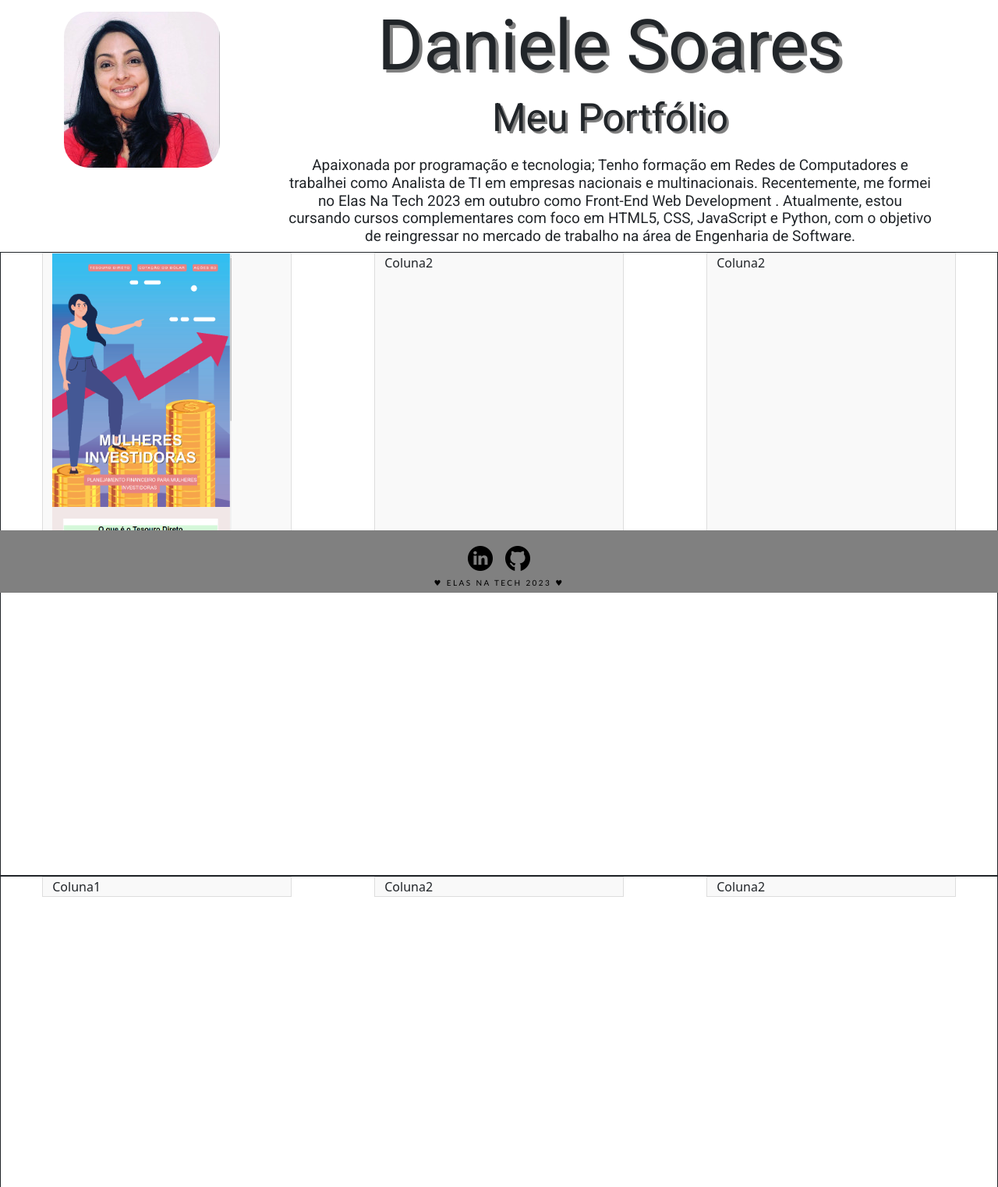
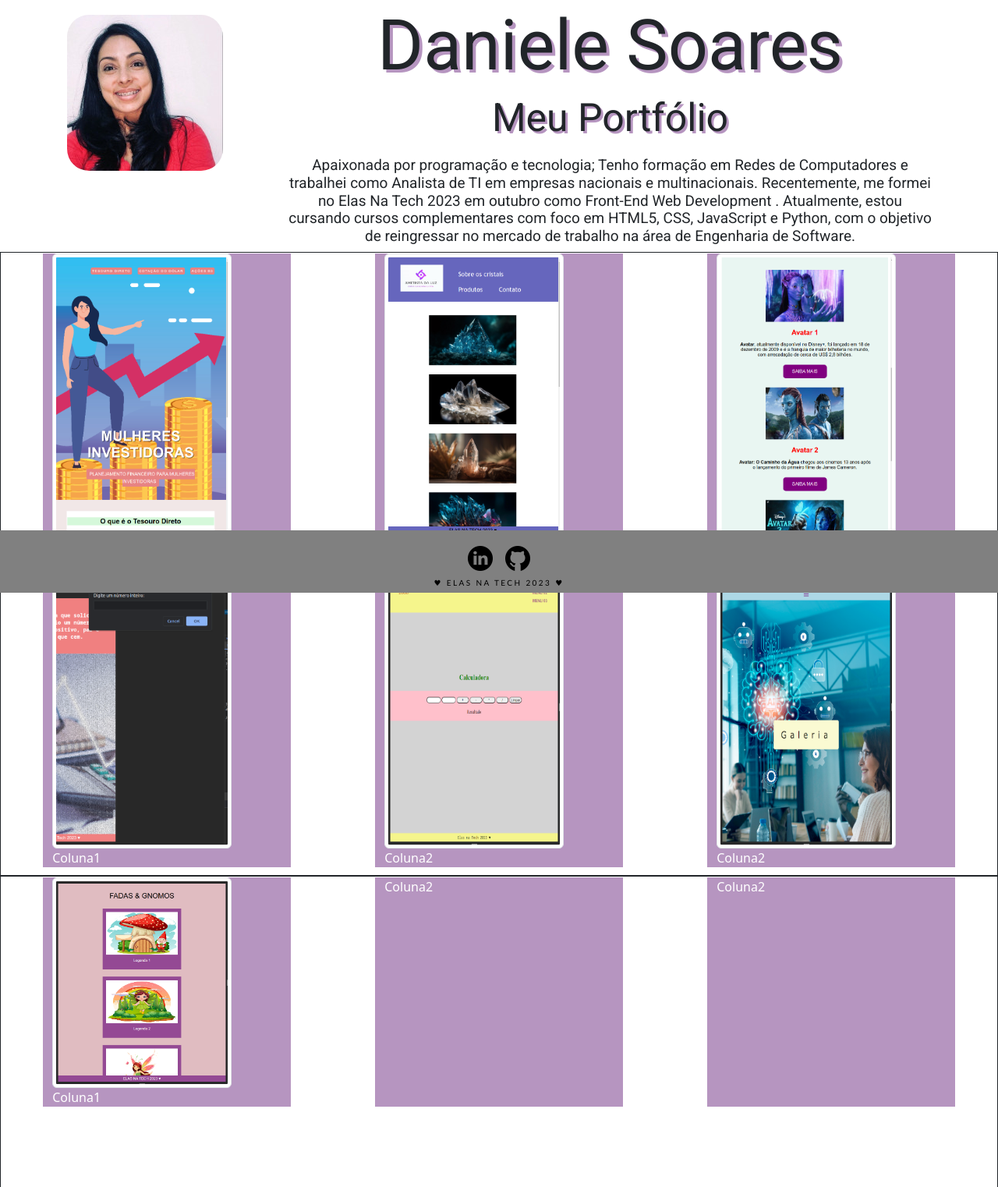
Before and after one commit to danisoaresl/danisoaresl2.github.io, a plain HTML site: page index.html in a window 1280 px wide. Shown: the part 40-1562 px from the top of the page at 78% size. Drawn offline with Linux system fonts and the light colour scheme; a web font is replaced by a local one.

Commit message:
atualizacao2712

```diff
--- a/index.html
+++ b/index.html
@@ -12,8 +12,9 @@
 
         <style type="text/css">
             .exemplo-cor{
-                background: #f9f9f9;
-                border: solid 1px #ddd;
+                background: #b695c0;
+                border: solid 1px white;
+                color: white;
             }
              </style>
 
@@ -45,7 +46,7 @@
             <section class="container">
                 <div class="row justify-content-left">
                     <div  class="col-3" >
-                        <img  id="img_circular" src="imagens/danisoares.jpeg">
+                        <img class="img-thumbnail" id="img_circular" src="imagens/danisoares.jpeg">
 
                     </div>
 
@@ -64,33 +65,39 @@
            <section style="border: solid 1px; height: 400px" class="container-fluid">
                 <div class="row justify-content-around">
                     <div class="col-3 exemplo-cor">
-                        <img src="imagens/proj1.png" width="230px">
+                        <img class="img-thumbnail" src="imagens/proj1.png" width="230px">
                         Coluna1
                     </div>
                     <div class="col-3 exemplo-cor">
+                        <img class="img-thumbnail" src="imagens/proj2.png" width="230px">
                         Coluna2
                     </div>
                     <div class="col-3 exemplo-cor">
+                        <img class="img-thumbnail" src="imagens/proj3.png" width="230px">
                         Coluna2
                     </div>
                 </div>
            </section>
            <section style="border: solid 1px; height: 400px" class="container-fluid">
-            <div class="row justify-content-around">
+            <div class="row justify-content-around" width="748px" height="278.09px">
                 <div class="col-3 exemplo-cor">
+                    <img class="img-thumbnail" src="imagens/proj4.png" width="230px">
                     Coluna1
                 </div>
                 <div class="col-3 exemplo-cor">
+                    <img class="img-thumbnail" src="imagens/proj5.png" width="230px">
                     Coluna2
                 </div>
                 <div class="col-3 exemplo-cor">
+                    <img class="img-thumbnail" src="imagens/proj6.png" width="230px">
                     Coluna2
                 </div>
             </div>
        </section>
        <section style="border: solid 1px; height: 400px" class="container-fluid">
-        <div class="row justify-content-around">
+        <div class="row justify-content-around" width="748px" height="278.09px">
             <div class="col-3 exemplo-cor">
+                <img class="img-thumbnail" src="imagens/proj7.png" width="230px">
                 Coluna1
             </div>
             <div class="col-3 exemplo-cor">
@@ -102,11 +109,11 @@
         </div>
    </section>
 
-           <section style="border: solid 1px; height: 400px" class="container">
-            <p>
+   <section style="border: solid 1px; height: 400px" class="container">
+    <p>
 
-            </p>
-           </section>
+    </p>
+   </section>
         </main>
 
         <footer>
--- a/style.css
+++ b/style.css
@@ -94,13 +94,13 @@
 
 #Sobre_Mim h1 {
     margin-top: 10px;
-    text-shadow: 4px 4px grey;
+    text-shadow: 4px 4px #b695c0;
     font-size: 90px;
     text-align: center;
 }
 
 #Sobre_Mim h2 {
-    text-shadow: 3px 3px grey;
+    text-shadow: 3px 3px #b695c0;
     font-size: 50px;
    text-align: center;
 }
```
Also changed, not shown: imagens/proj3.png (added), imagens/proj4.png (added), imagens/proj5.png (added), imagens/proj6.png (added), imagens/proj7.png (added).
